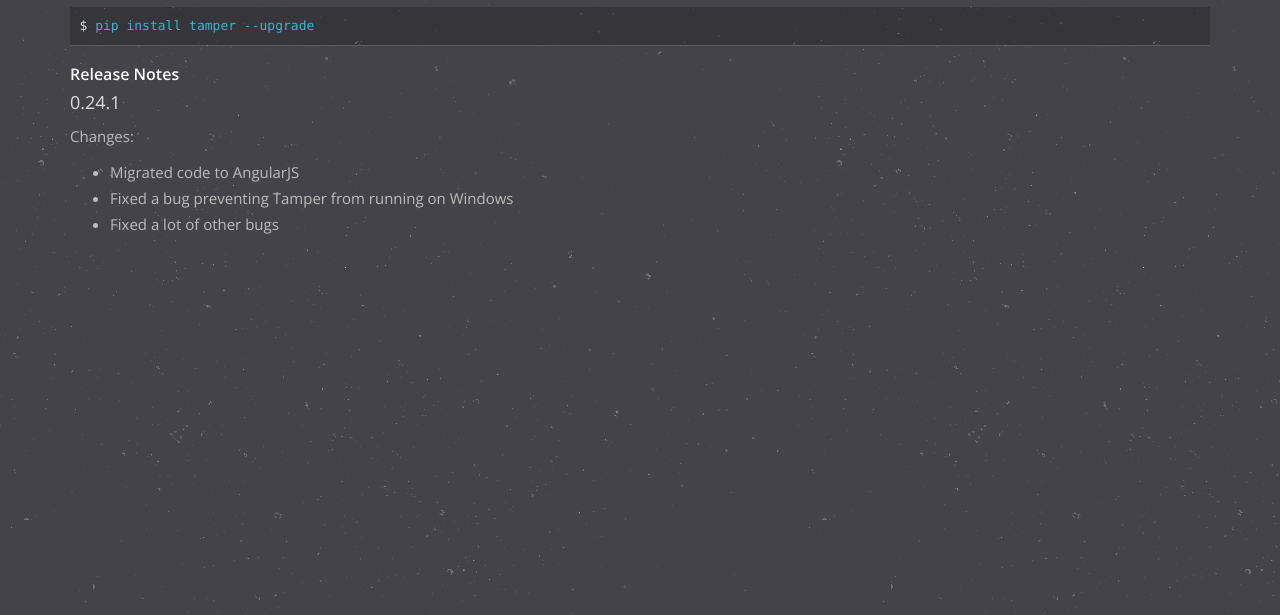
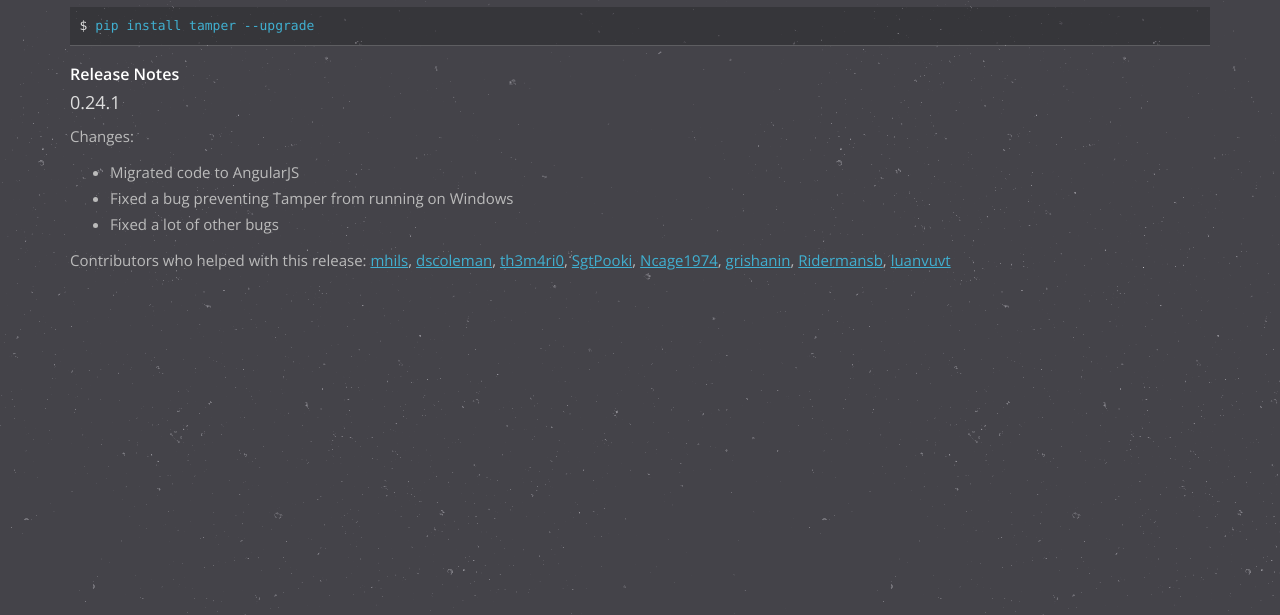
Before and after one commit to dutzi/tamper, a plain HTML site: page releasenotes.html in a window 1280 px wide. Shown: the part 185-800 px from the top of the page. Drawn offline with nearby package versions, Linux system fonts and the light colour scheme.

Commit message:
Added contributors & links between pages

```diff
--- a/releasenotes.html
+++ b/releasenotes.html
@@ -20,7 +20,7 @@
 		<div>
 			<div class="container">
 				<div class="logo-container">
-					<img src="images/logo.png" srcset="images/logo.png 1x, images/logo@2x.png 2x">
+					<a href="index.html"><img src="images/logo.png" srcset="images/logo.png 1x, images/logo@2x.png 2x"></a>
 				</div>
 				<p>To complete Tamper's installation please update its python script:</p>
 				<pre><span class="prompt"></span>pip install tamper --upgrade<br/></pre>
@@ -33,6 +33,19 @@
 						<li>Fixed a bug preventing Tamper from running on Windows</li>
 						<li>Fixed a lot of other bugs</li>
 					</ul>
+					<p>
+						<span>Contributors who helped with this release:</span>
+						<span>
+							<a href="https://github.com/mhils">mhils</a>,
+							<a href="https://github.com/dscoleman">dscoleman</a>,
+							<a href="https://github.com/th3m4ri0">th3m4ri0</a>,
+							<a href="https://github.com/SgtPooki">SgtPooki</a>,
+							<a href="https://github.com/Ncage1974">Ncage1974</a>,
+							<a href="https://github.com/grishanin">grishanin</a>,
+							<a href="https://github.com/Ridermansb">Ridermansb</a>,
+							<a href="https://github.com/luanvuvt">luanvuvt</a>
+						</span>
+					</p>
 				</ul>
 			</div>
 		</div>
--- a/styles/all.scss
+++ b/styles/all.scss
@@ -214,6 +214,7 @@
 .footer a {
 	color: #bbb;
 	font-size: 0.9em;
+	margin-right: 10px;
 	text-decoration: none;
 }
 
```
Also changed, not shown: index.html (+1 -0 lines), styles/all.css.
